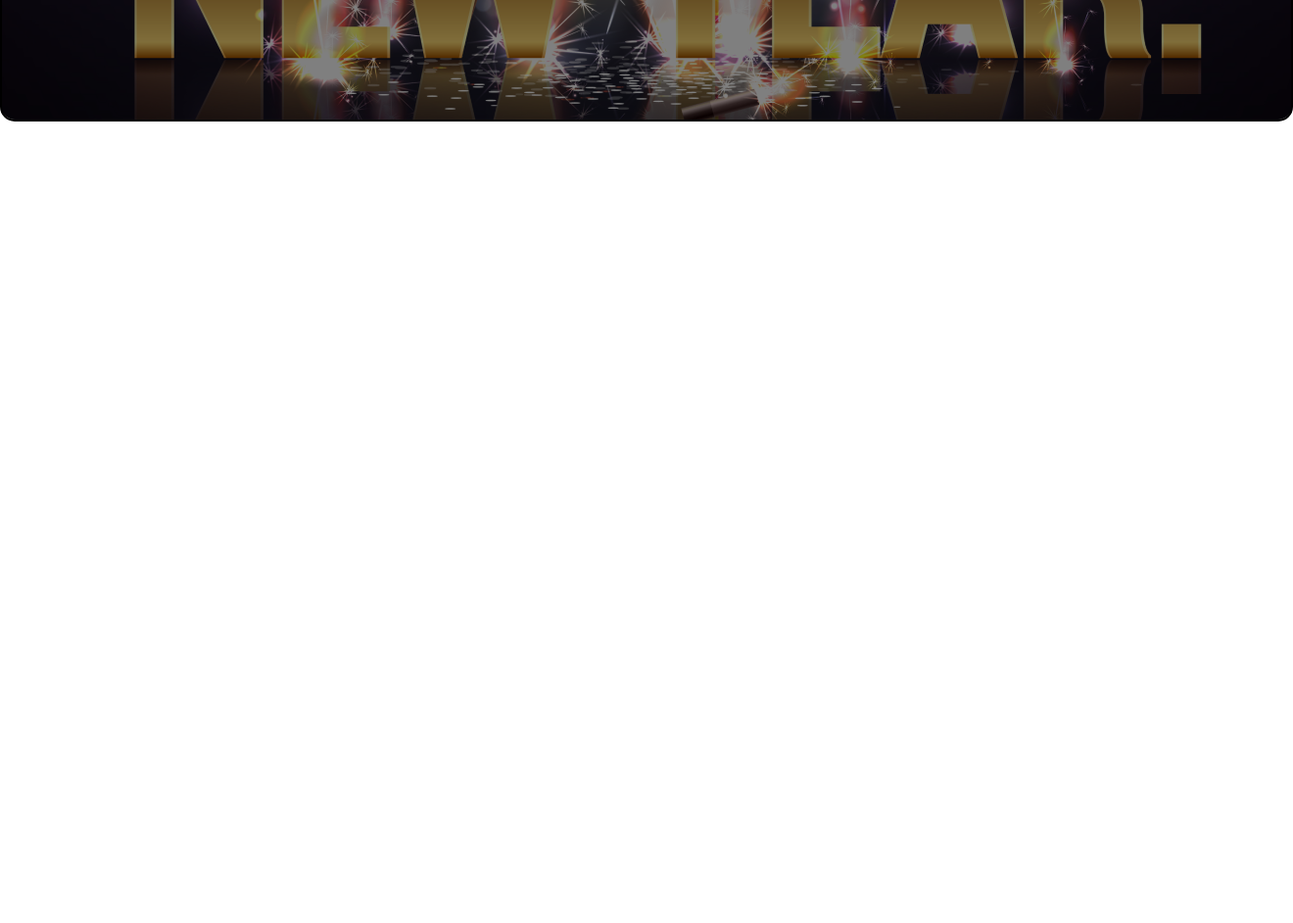
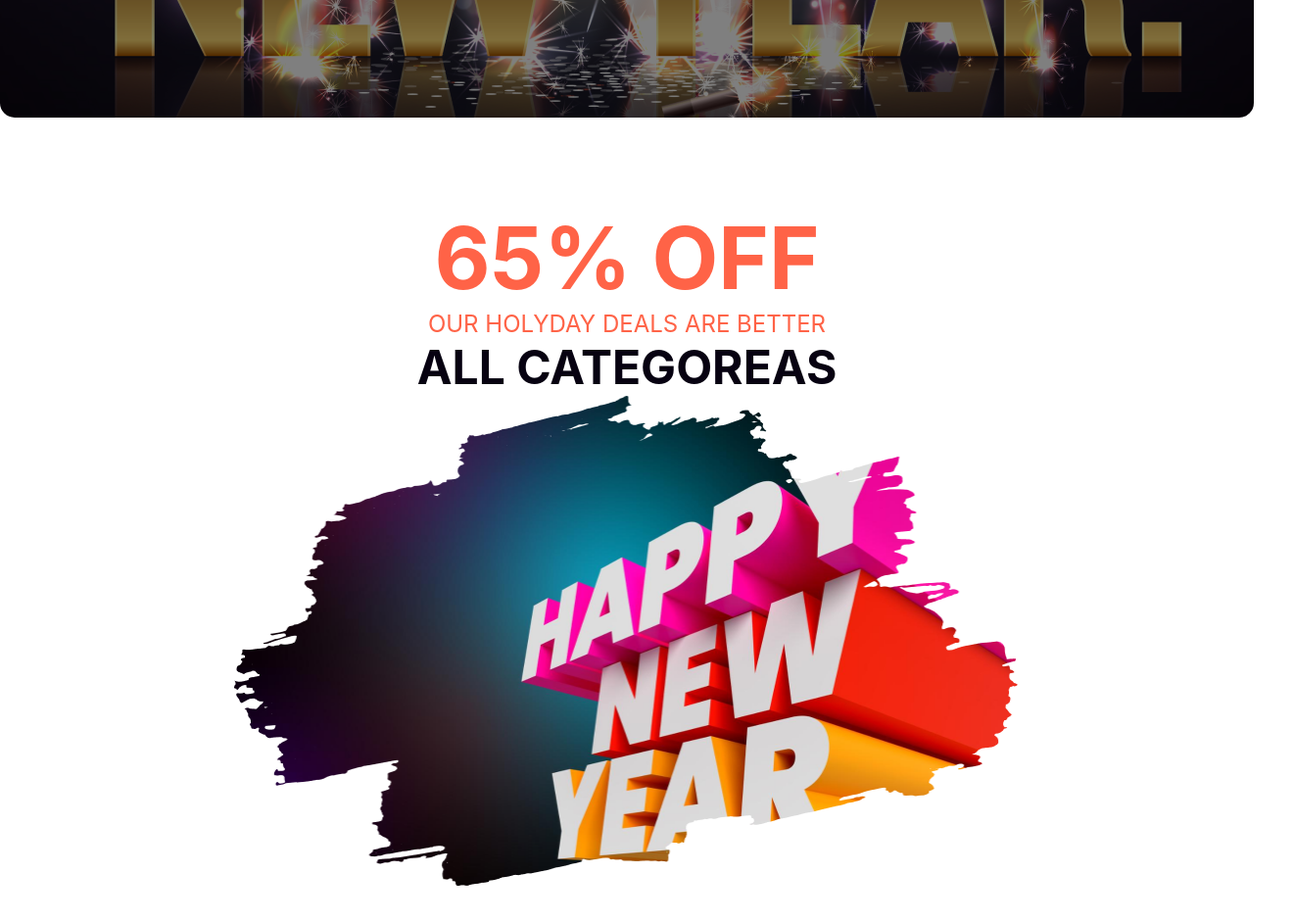
Before and after one commit to lipenchakma/assignment-practise, a plain HTML site: page index.html in a window 1280 px wide. Shown: the part 500-1442 px from the top of the page at 98% size, 1320 px wide, since content can reach past the window. Before the commit the page ends 800 px from the top, so only its background shows below. Drawn offline with Linux system fonts and the light colour scheme.

Commit message:
second part

```diff
--- a/index.html
+++ b/index.html
@@ -10,10 +10,23 @@
     <header class="banner-container">
         <div class="banner-content">
             <p>Happy New Year</p>
-            <h1>New Year Party <br> Celebration</h1>
+            <h1>New Year Party </h1>
+            <h1>Celebration</h1>
         </div>
     </header>
-    <main></main>
+    <main>
+        <!-- Second Section Start -->
+         <section class="second-section-container">
+            <div class="second-second-content">
+                <h1>65% OFF</h1>
+                <p>OUR HOLYDAY DEALS ARE BETTER</p>
+                <h3>ALL CATEGOREAS</h3>
+            </div>
+            <div class="second-image-container">
+                <img src="Assets/new-year.png" alt="new year image">
+            </div>
+         </section>
+    </main>
     <footer></footer>
 </body>
 </html>
--- a/styles/style.css
+++ b/styles/style.css
@@ -13,10 +13,9 @@ body{
 /* banner Section style */
 
 .banner-container{
-    width: 1320px;
+    max-width: 1320px;
     margin: 0 auto;
     margin-top: 20px;
-    border: 2px solid black;
     border-radius: 15px;
     min-height: 600px;
     background-image: url(/Assets/Banner-Image.png);
@@ -46,3 +45,46 @@ body{
     font-size: 72px;
     font-weight: 900;
 }
+
+/* Second Section Start */
+
+.second-section-container{
+    width: 802px;
+    height: 806px;
+    margin: 0 auto;
+    margin-top: 90px;
+}
+.second-second-content{
+    display: flex;
+    flex-direction: column;
+    justify-content: center;
+    align-items: center;
+}
+.second-second-content h1{
+    color: tomato;
+    font-family: inter;
+    font-size: 88px;
+    font-weight: 700;
+}
+
+.second-second-content p{
+    color: tomato;
+    font-family: inter;
+    font-size: 24px;
+    font-weight: 400;
+}
+
+.second-second-content h3{
+    color: rgb(7, 2, 17);
+    font-family: inter;
+    font-size: 48px;
+    font-weight: 700;
+}
+.second-image-container{
+    width: 800px;
+    height: 500px;
+}
+.second-image-container img{
+    width: 100%;
+    height: 100%;
+}
```
Also changed, not shown: Assets/new-year.png (renamed from Assets/New Year Photo.png).
